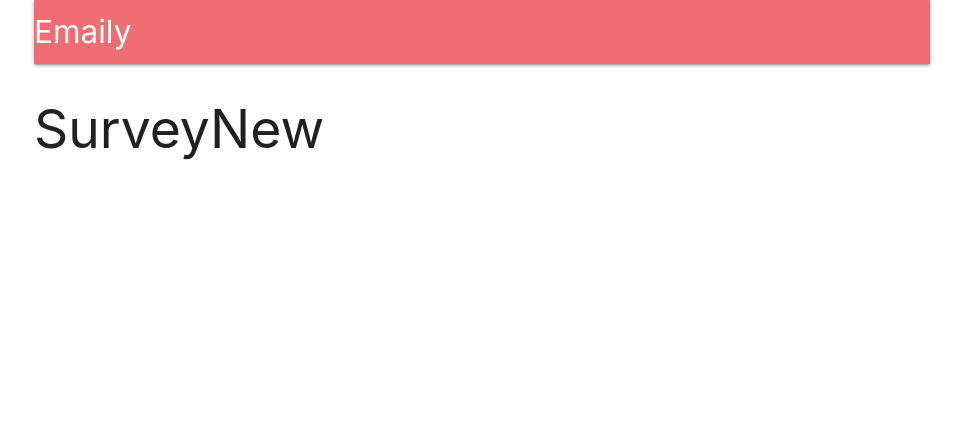
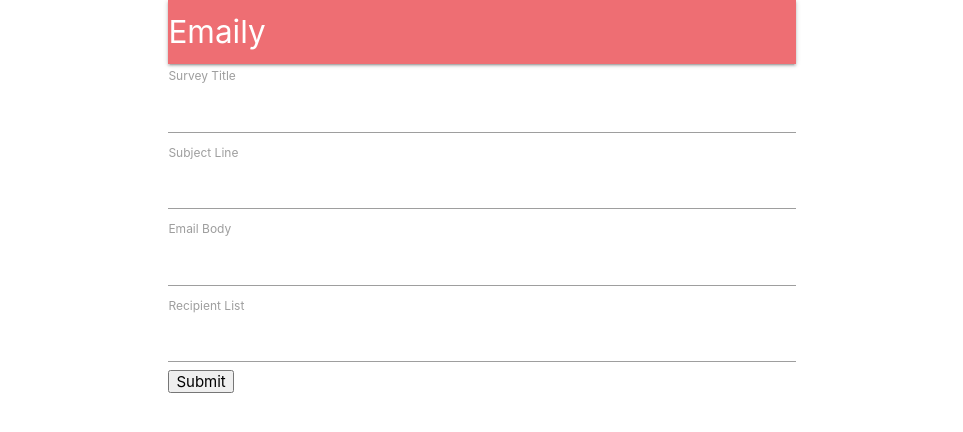
Before and after one commit to Ahmed-Abdelmaguid/Survey-Web-Application, a React app in the folder client/: page /surveys/new in a window 1280 px wide. Shown: the whole page, without its empty margins (158-1121 px from the left). Built offline with nearby package versions, Linux system fonts and the light colour scheme; no server answers.

Commit message:
basic client side Survey creation using Redux Form

```diff
--- a/client/package.json
+++ b/client/package.json
@@ -16,6 +16,7 @@
     "react-scripts": "4.0.1",
     "react-stripe-checkout": "^2.6.3",
     "redux": "^4.0.5",
+    "redux-form": "^8.3.7",
     "redux-thunk": "^2.3.0",
     "web-vitals": "^0.2.4"
   },
--- a/client/public/index.html
+++ b/client/public/index.html
@@ -9,6 +9,7 @@
       name="description"
       content="Web site created using create-react-app"
     />
+    <link href="https://fonts.googleapis.com/icon?family=Material+Icons" rel="stylesheet">
     <link rel="apple-touch-icon" href="%PUBLIC_URL%/logo192.png" />
     <!--
       manifest.json provides metadata used when your web app is installed on a
--- a/client/src/components/App.js
+++ b/client/src/components/App.js
@@ -10,8 +10,8 @@ import * as actions from '../actions';
 
 import Header from './Header';
 import Landing from './Landing';
-const Dashboard = () => <h2>Dashboard</h2>
-const SurveyNew = () => <h2>SurveyNew</h2>
+import Dashboard from './Dashboard';
+import SurveyNew from "./surveys/SurveyNew";
 
 
 
@@ -23,7 +23,7 @@ class App extends Component {
 
     render() {
         return (
-            <div>
+            <div className="container">
                 <BrowserRouter>
                     <div className="container">
                         <Header />
--- /dev/null
+++ b/client/src/components/Dashboard.js
@@ -0,0 +1,17 @@
+import React from 'react';
+import { Link } from 'react-router-dom';
+
+const Dashboard = () => {
+    return (
+        <div>
+            Dashboard
+            <div class="fixed-action-btn">
+                <Link to="/surveys/new" class="btn-floating btn-large red">
+                    <i class="large material-icons">add</i>
+                </Link>
+            </div>
+        </div>
+    );
+};
+
+export default Dashboard;
--- /dev/null
+++ b/client/src/components/surveys/SurveyField.js
@@ -0,0 +1,12 @@
+// contains logic to render a single lable and text input
+// ...input is used to set all properties and keys (eventhandlers) that are defined in props.input ex onBlur={input.OnBlur}
+import React from 'react';
+
+export default ({ input, label }) => {
+    return (
+        <div>
+            <label>{label}</label>
+            <input {...input} />
+        </div>
+    );
+};
--- /dev/null
+++ b/client/src/components/surveys/SurveyForm.js
@@ -0,0 +1,36 @@
+//SurveyForm shows a form for a user to add input
+import _ from 'lodash';
+import React, { Component } from 'react';
+import { reduxForm, Field } from 'redux-form';
+import SurveyField from './SurveyField';
+
+
+const FIELDS = [
+    { label: 'Survey Title', name: 'title' },
+    { label: 'Subject Line', name: 'subject' },
+    { label: 'Email Body', name: 'body' },
+    { label: 'Recipient List', name: 'email' }
+];
+
+class SurveyForm extends Component {
+    renderFields() {
+        return _.map(FIELDS, ({ label, name }) => { //iterate over FIELD for every object here run this function and create a new field and return it
+            return <Field key={name} component={SurveyField} type='text' label={label} name={name} />
+        });
+    }
+
+    render() {
+        return (
+            <div>
+                <form onSubmit={this.props.handleSubmit(values => console.log(values))}>
+                    {this.renderFields()}
+                    <button type="submit">Submit</button>
+                </form>
+            </div>
+        );
+    }
+}
+
+export default reduxForm({
+    form: 'surveyForm'
+})(SurveyForm);
--- /dev/null
+++ b/client/src/components/surveys/SurveyNew.js
@@ -0,0 +1,15 @@
+// SurveyNew shows SurveyForm and SurveyFormReview
+import React, { Component } from 'react';
+import SurveyFrom from './SurveyForm';
+
+class SurveyNew extends Component {
+    render() {
+        return (
+            <div>
+                <SurveyFrom />
+            </div>
+        );
+    }
+}
+
+export default SurveyNew;
--- a/client/src/reducers/index.js
+++ b/client/src/reducers/index.js
@@ -1,7 +1,9 @@
 // to allows us to import the reducers directly which will give us in any file called index.js
 import { combineReducers} from 'redux';
+import { reducer as reduxForm } from 'redux-form';
 import authReducer from './authReducer';
 
 export default combineReducers ({
-    auth: authReducer
+    auth: authReducer,
+    form: reduxForm
 });
```
Also changed, not shown: 2 other files.
